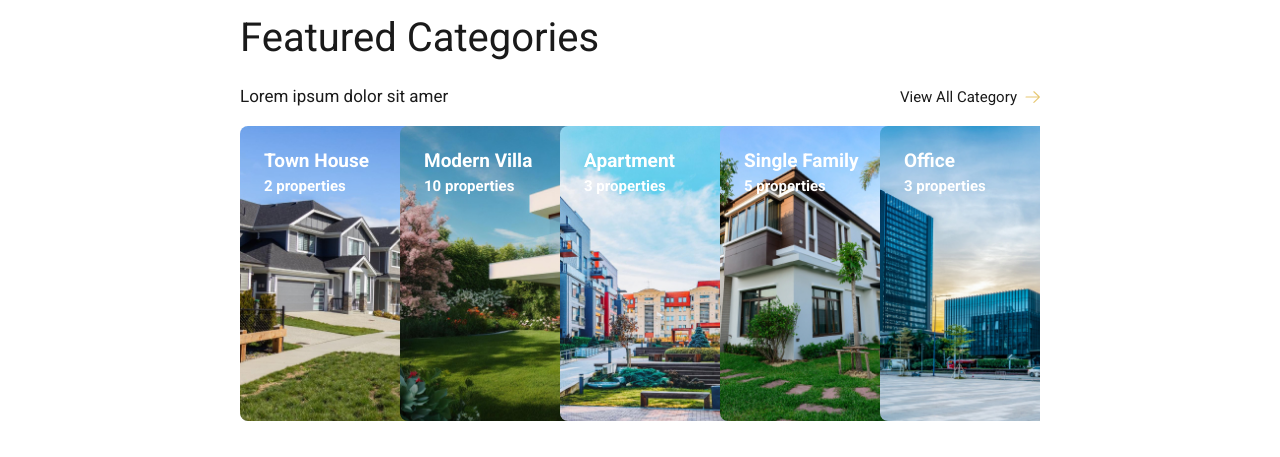
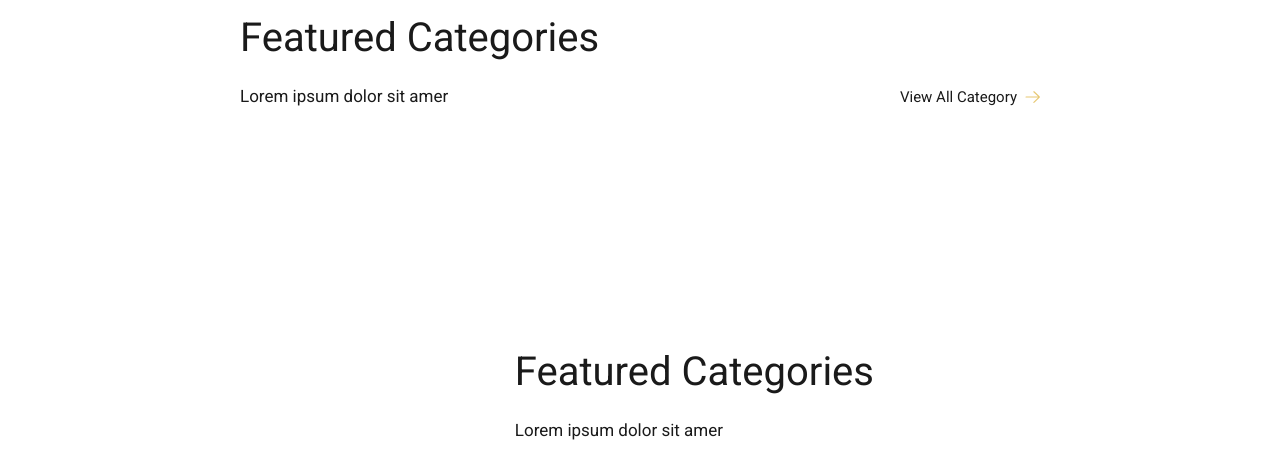
Before and after one commit to sulyman002/real-estate-website, a React (Vite) app in the folder real-estate/: page / in a window 1280 px wide. Shown: the part 1200-1657 px from the top of the page. Built offline with nearby package versions, Linux system fonts and the light colour scheme; grey boxes are pictures that could not be loaded.

Commit message:
bug(): disable category

```diff
--- a/real-estate/src/Components/Feature1/Feature1.jsx
+++ b/real-estate/src/Components/Feature1/Feature1.jsx
@@ -1,8 +1,8 @@
 import React from "react";
-import categoryData from "../assets/category";
+// import categoryData from "../assets/category";
 import arrow_left_icon from "../assets/arrow_left_icon.svg";
 // import CategoryItem from "../categoryItem/CategoryItem";
-import { CategoryItem } from "../categoryItem/categoryItem.jsx";
+// import { CategoryItem } from "../categoryItem/categoryItem.jsx";
 
 export const Feature1 = () => {
   return (
@@ -26,7 +26,7 @@ export const Feature1 = () => {
           </div>
             {/* flex-col lg:grid lg:grid-cols-3 xl:grid-cols-4 2xl:grid-cols-5 md:grid md:grid-cols-2  py-4 gap-4 flex lg:justify-between lg:items-center */}
           <div className="grid sm:grid-cols-2 md:grid-cols-3 lg:grid-cols-5 lg:overflow-hidden">
-            {categoryData.map((item, index) => {
+            {/* {categoryData.map((item, index) => {
               return (
                 <CategoryItem
                   key={index}
@@ -35,7 +35,7 @@ export const Feature1 = () => {
                   properties={item.properties}
                 />
               );
-            })}
+            })} */}
           </div>
         </div>
       </div>
```
